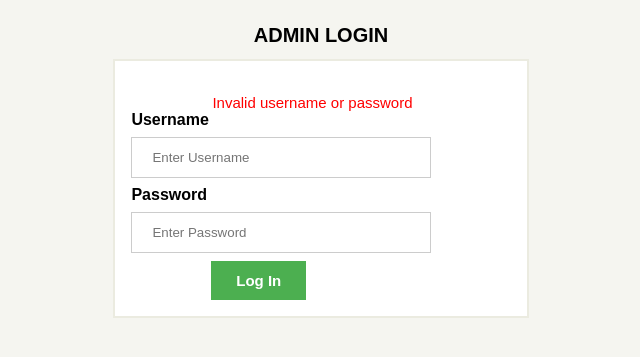
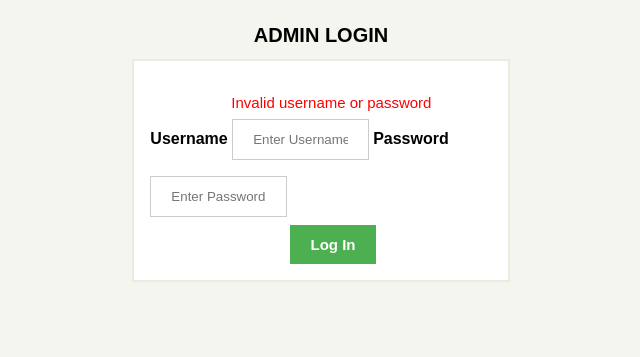
Before and after one commit to zeelvishalmehta/cdaint, a PHP site: page /admin/index.php?error=1 in a window 1280 px wide. Shown: the top 357 px of the page, without its empty margins (319-959 px from the left). Run offline with PHP 8.4, Linux system fonts and the light colour scheme; data that the repository does not hold is empty.

Commit message:
Update style.css

```diff
--- a/admin/css/style.css
+++ b/admin/css/style.css
@@ -1,7 +1,7 @@
 body {font-family: Arial, Helvetica, sans-serif; background-color:#f5f5f0}
 
 input[type=text], input[type=password] {
-  width: 79%;
+  width: 40%;
   padding: 12px 20px;
   margin: 8px 0;
   display: inline-block;
@@ -13,7 +13,7 @@ input[type=text], input[type=password] {
   background-color: #4CAF50;
   color: white;
   padding: 11px 20px;
-  margin-left: 80px;
+  margin-left: 140px;
   border: none;
   cursor: pointer;
   width: 25%;
@@ -58,7 +58,7 @@ table
 
 .container {
   padding: 16px;
-  width: 30%;
+  width: 27%;
   margin: auto;
   border: 2px solid #ebebe0;
   background-color: white;
@@ -156,10 +156,13 @@ textarea[name=description]
 	font-size: 16px;
 
 }
-
 .tdedit
 {
 	text-align: center;
 	font-weight: bold;
 
 }
+.loginlabel
+{
+	margin-left: 60px;
+}
```
